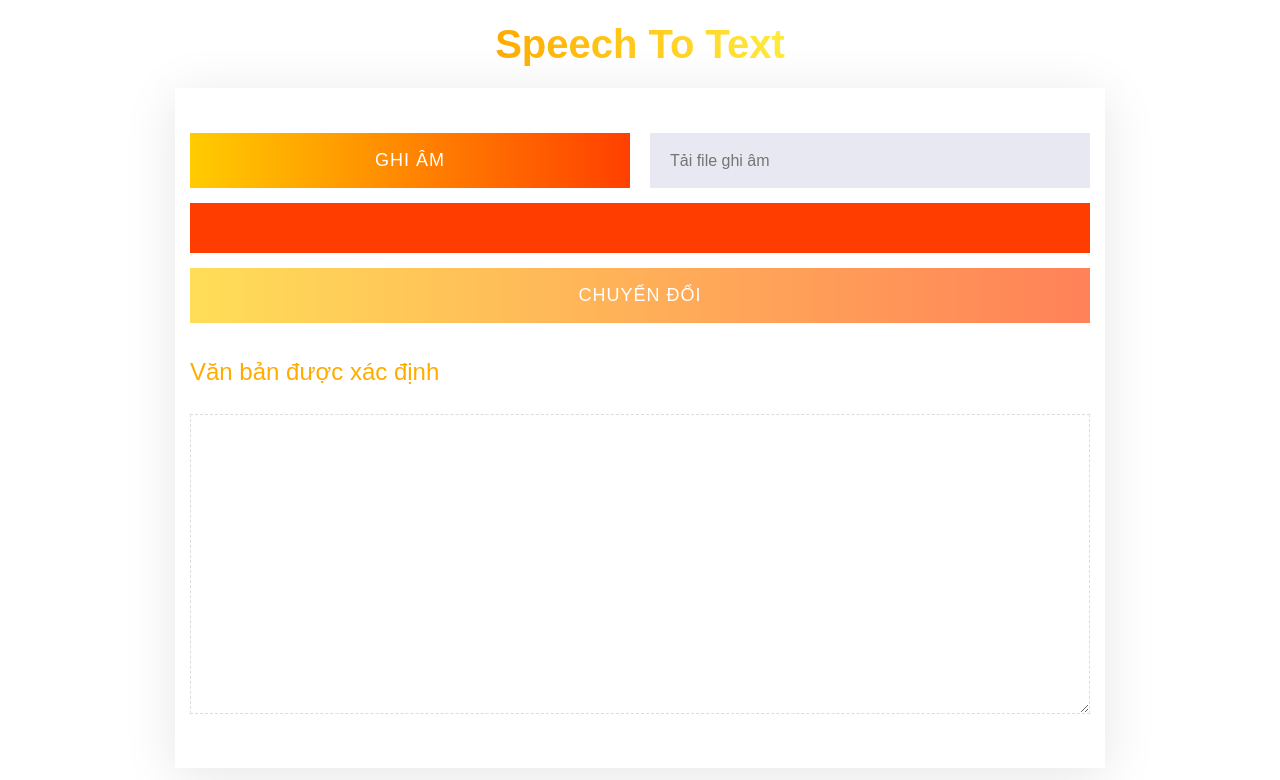
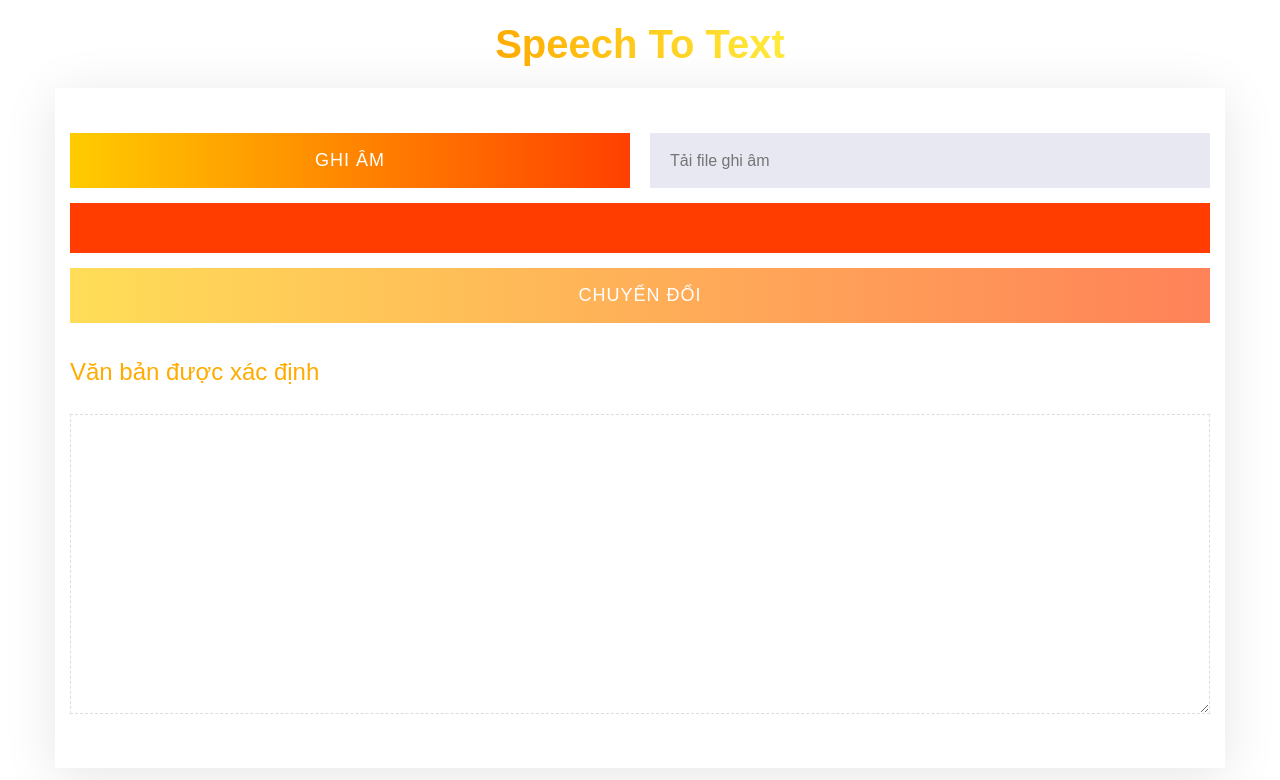
Before and after one commit to tranngoc769/demoSpeechToText, a PHP site: page /index.html in a window 1280 px wide. Shown: the part 20-800 px from the top of the page. Run offline with PHP 8.4, Linux system fonts and the light colour scheme.

Commit message:
revert max width

```diff
--- a/css/main.css
+++ b/css/main.css
@@ -194,6 +194,12 @@ th {
 @media (min-width: 992px) {
     .container {
         max-width: 960px;
+    }
+}
+
+@media (min-width: 1260px) {
+    .container {
+        max-width: 1200px;
     }
 }
 
```
